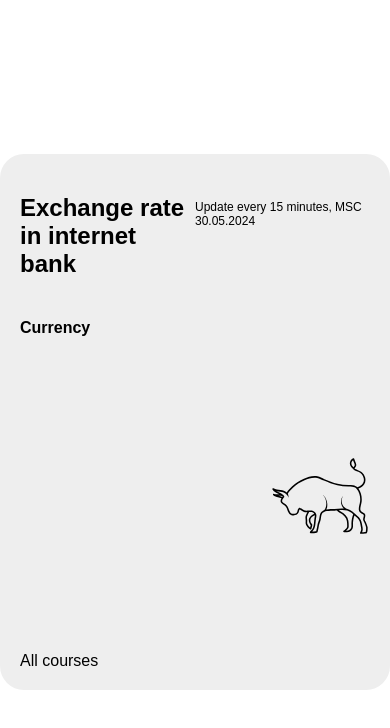
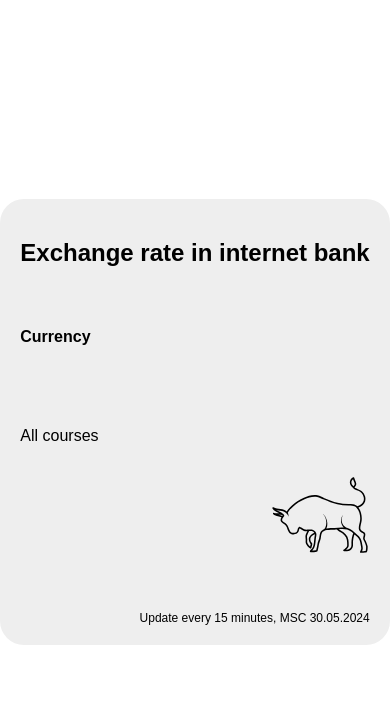
Before and after one commit to topchievdev/02-task-js, a plain HTML site: page 04-converter-currency/index.html in a window 390 px wide. Drawn offline with nearby package versions, Linux system fonts and the light colour scheme; no server answers.

```diff
--- a/04-converter-currency/index.css
+++ b/04-converter-currency/index.css
@@ -75,3 +75,23 @@ a {
   align-self: flex-end;
   height: 100px;
 }
+
+@media (max-width: 520px) {
+  .converter {
+    grid-template-columns: 1fr;
+    grid-template-rows: auto;
+    grid-template-areas:
+      'title'
+      'subtitle'
+      'list'
+      'link'
+      'img'
+      'info';
+    gap: 20px;
+  }
+  .converter__list {
+    grid-template-columns: repeat(2, 1fr);
+    grid-template-rows: repeat(3, 1fr);
+    gap: 10px;
+  }
+}
```
